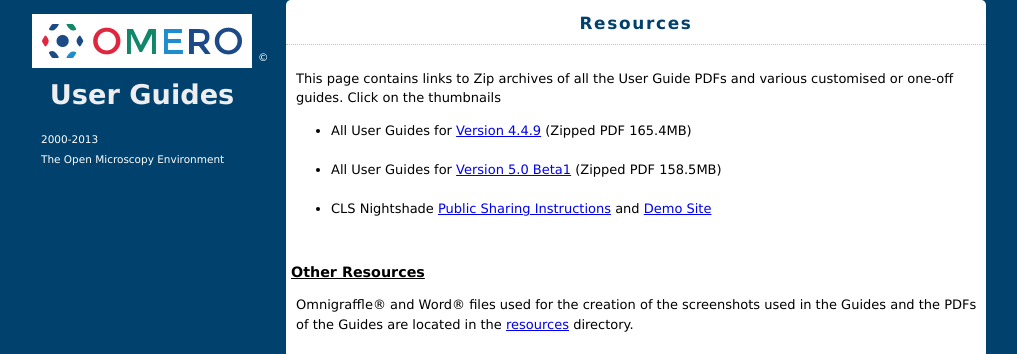
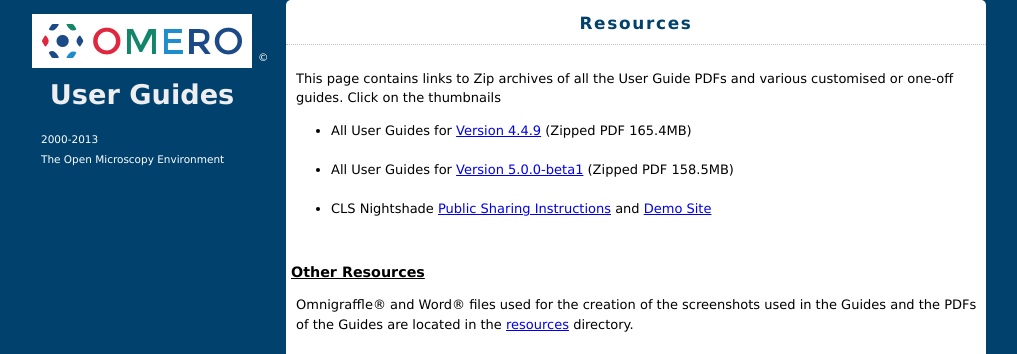
Before and after one commit to snoopycrimecop/ome-help, a Jekyll site: the page built from resources.html, in a window 1280 px wide. Shown: the top 354 px of the page, without its empty margins (134-1151 px from the left). Built offline with Jekyll 4.4.1, drawn with Linux system fonts in a browser that asks for light colours; Markdown is read by kramdown in place of the engine named in the settings.

Commit message:
Updating link text to 5.0.0-beta1

```diff
--- a/resources.html
+++ b/resources.html
@@ -7,7 +7,7 @@
 <ul>
   <li>All User Guides for <a href="{{ site.baseurl }}/downloads/User_Guides_4_4_9.zip">Version 4.4.9</a> (Zipped PDF 165.4MB)</li>
   <br/>
-  <li>All User Guides for <a href="{{ site.baseurl }}/downloads/User_Guides_5_beta.zip">Version 5.0 Beta1</a> (Zipped PDF 158.5MB)</li>
+  <li>All User Guides for <a href="{{ site.baseurl }}/User_Guides_5_0_0_beta1.zip">Version 5.0.0-beta1</a> (Zipped PDF 158.5MB)</li>
   <br/>
   <li>CLS Nightshade <a href="{{ site.baseurl }}/downloads/cls-public.pdf">Public Sharing Instructions</a> and <a href="http://users.openmicroscopy.org.uk/~rkferguson/public_share_demo.html" target="_blank">Demo Site</a><br/></li>
 </ul>
```
